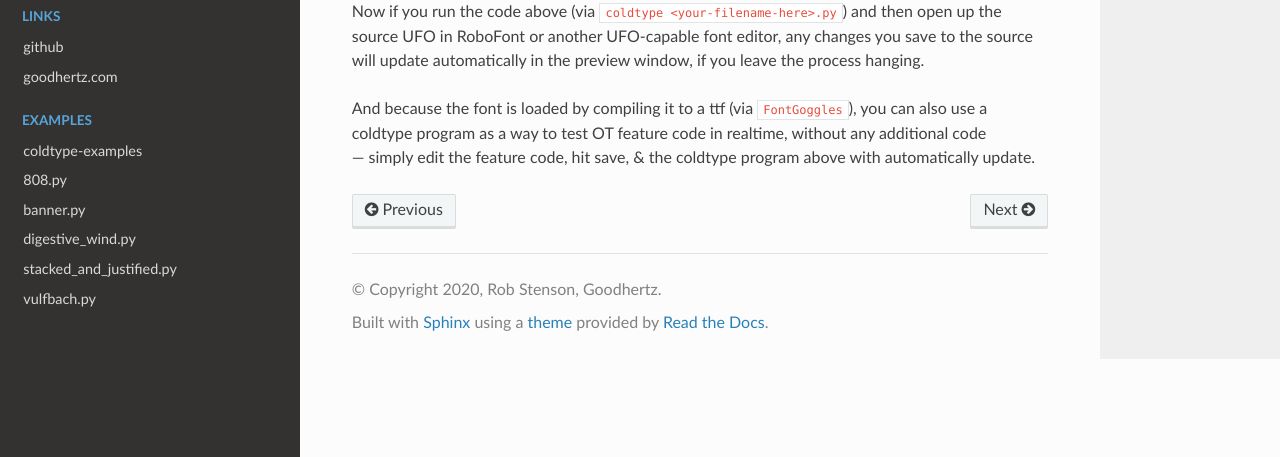
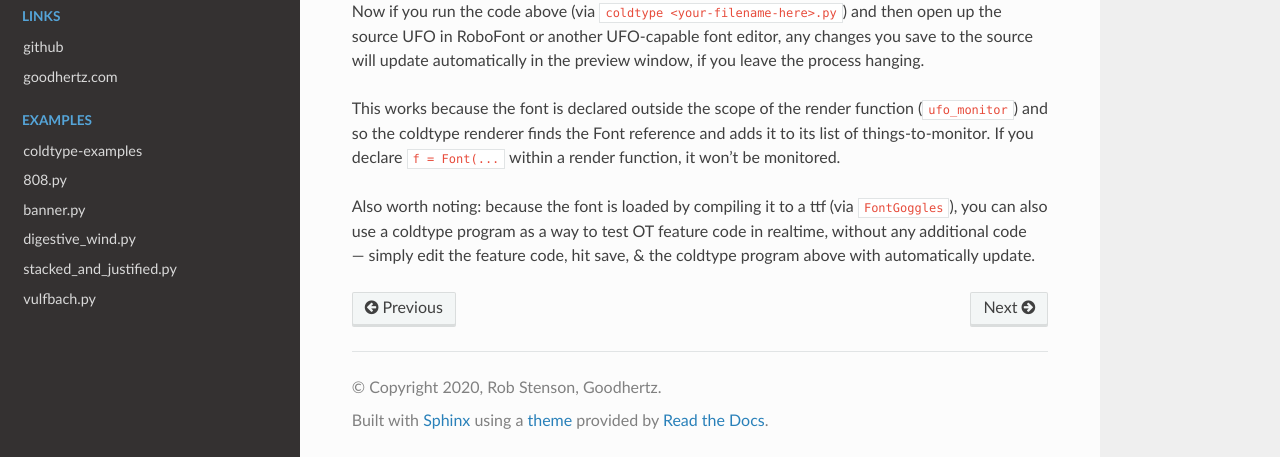
Before and after one commit to Digitalintf/coldtype, a Sphinx documentation site: the page built from docs/tutorials/type_design.rst, in a window 1280 px wide and 900 px high, scrolled down 719 px, cut to the strip 443-900 px from the top of the window. Built offline with Sphinx 7.4.7 and the Read the Docs theme 2.0.0, drawn with Linux system fonts in a browser that asks for light colours; pages that are not in the unit, such as notebooks, are missing from menus.

Commit message:
note on how Font is monitored

```diff
--- a/docs/tutorials/type_design.rst
+++ b/docs/tutorials/type_design.rst
@@ -31,4 +31,6 @@ Here’s an example of creating a complex lockup of text using the ``assets/Cold
 
 Now if you run the code above (via ``coldtype <your-filename-here>.py``) and then open up the source UFO in RoboFont or another UFO-capable font editor, any changes you save to the source will update automatically in the preview window, if you leave the process hanging.
 
-And because the font is loaded by compiling it to a ttf (via ``FontGoggles``), you can also use a coldtype program as a way to test OT feature code in realtime, without any additional code — simply edit the feature code, hit save, & the coldtype program above with automatically update.
+This works because the font is declared outside the scope of the render function (``ufo_monitor``) and so the coldtype renderer finds the Font reference and adds it to its list of things-to-monitor. If you declare ``f = Font(...`` within a render function, it won’t be monitored.
+
+Also worth noting: because the font is loaded by compiling it to a ttf (via ``FontGoggles``), you can also use a coldtype program as a way to test OT feature code in realtime, without any additional code — simply edit the feature code, hit save, & the coldtype program above with automatically update.
```
